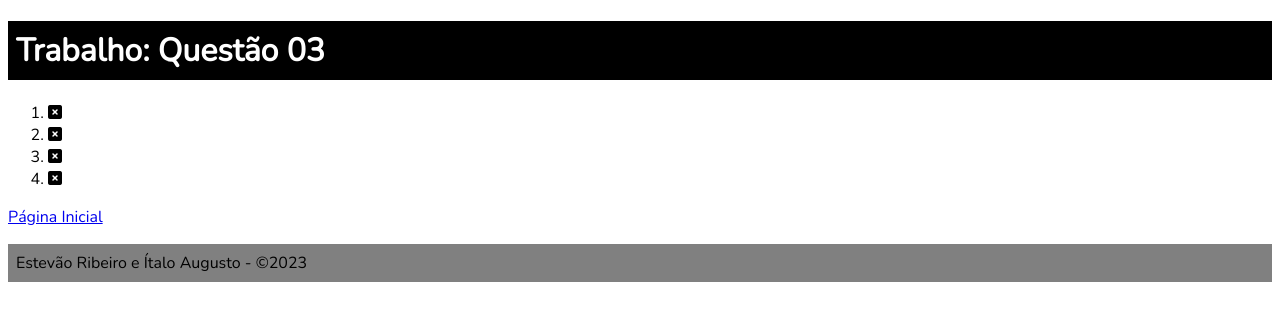
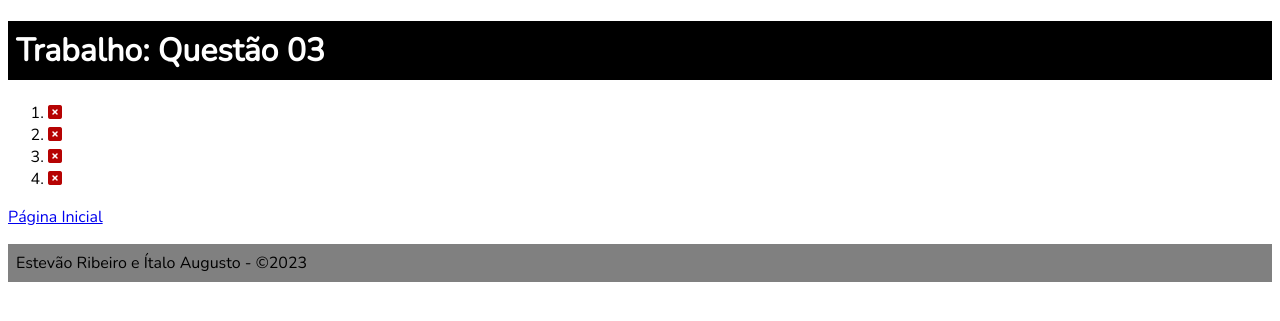
Before and after one commit to estevaorib/TrabalhoWebDev, a PHP site: page /quest3/resultado.php in a window 1280 px wide. Shown: the part 68-389 px from the top of the page. Run offline with PHP 8.4, Linux system fonts and the light colour scheme; some libraries are stand-ins or nearby versions.

Commit message:
Update questao3.css

```diff
--- a/styles/questao3.css
+++ b/styles/questao3.css
@@ -1,3 +1,6 @@
 .certa{
     color: rgb(36, 248, 17);
 }
+i.fa-solid.fa-square-xmark.errada {
+    color: rgb(182, 3, 3);
+}
```
